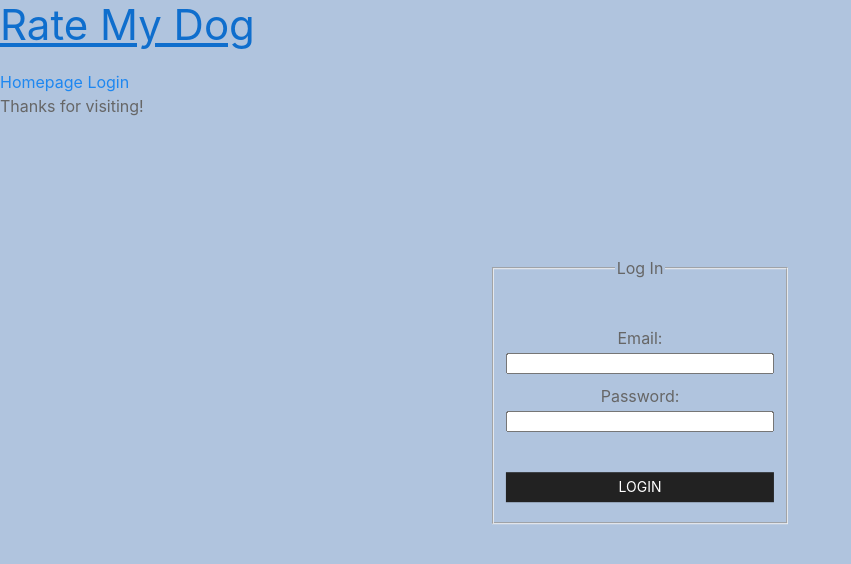
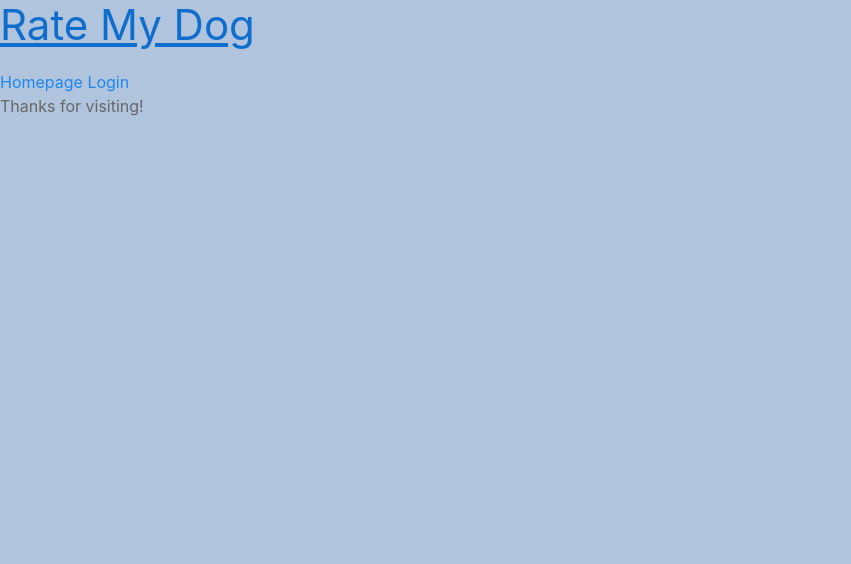
Before and after one commit to cassie-s/the-dog-blog, a Node server app: page /login in a window 1280 px wide. Shown: the top 564 px of the page, without its empty margins (0-851 px from the left). Run offline with Node 20, Linux system fonts and the light colour scheme; some libraries are stand-ins or nearby versions.

Commit message:
changing login.handlebars

```diff
--- a/views/login.handlebars
+++ b/views/login.handlebars
@@ -11,22 +11,6 @@
 
 </head>
 <body>
-    <form class="uk-form uk-text-center uk-position-center">
-        <fieldset>
-            <legend class="uk-text-center uk-margin-medium-bottom">Log In</legend>
-            <div class="uk-form-row">
-            <label for="email-login" class="uk-text-center">Email:</label>
-            <input type="text" id="email-login" class="uk-width-1-1 uk-margin-small-bottom">
-            </div>
-            <div class="uk-form-row">
-            <label for="password-login">Password:</label>
-            <input type="password" id="password-login" class="uk-width-1-1 uk-margin-medium-bottom">
-            </div>
-            <div class="uk-form-row">
-            <button type="submit" class="uk-button uk-width-1-1 uk-margin-small-bottom uk-button uk-button-secondary uk-button-small">Login</button>
-            </div>
-        </fieldset>
-    </form>
 
 </body>
 <script src="/javascript/logout.js"></script>
```
